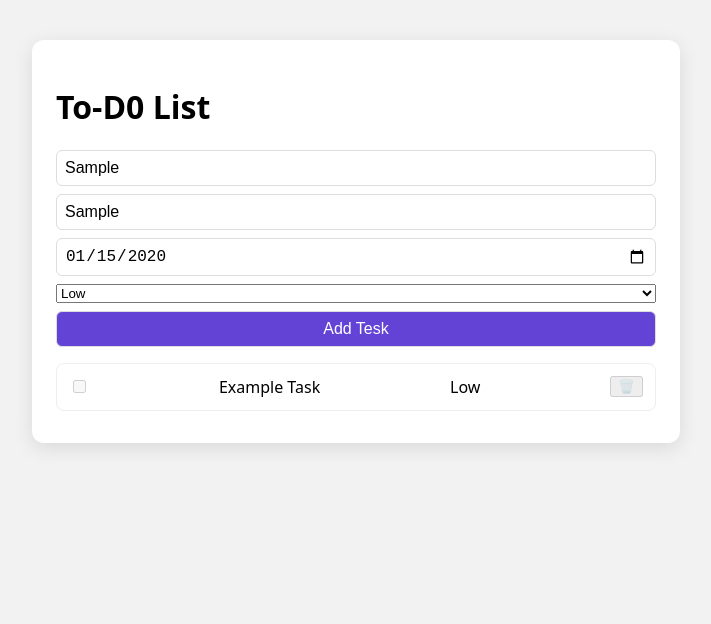
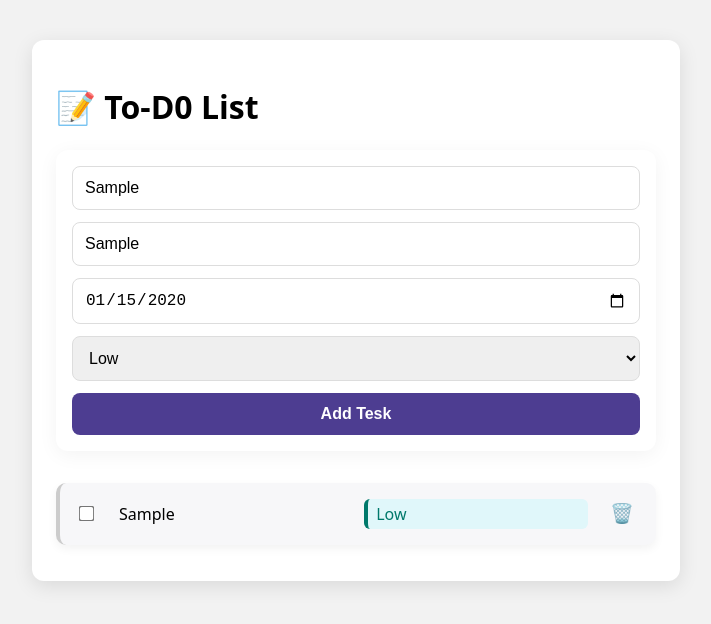
Before and after one commit to ManiGOo/tops_todo, a website built with Vite: page index.html in a window 1280 px wide. Both pictures are taken after typing "Sample", "Sample", "2020-01-15" into the empty fields and a click on the button "Add Tesk". Shown: the whole page, without its empty margins (284-995 px from the left). Built offline with nearby package versions, Linux system fonts and the light colour scheme; a web font is replaced by a local one.

Commit message:
Added new dom style overall and functionality for creating tasks v-1

```diff
--- a/src/dom.js
+++ b/src/dom.js
@@ -1,3 +1,7 @@
+import { createTodo } from "./todo";
+
+let todos = [];
+
 export function renderStaticUI() {
     const app = document.getElementById('app');
     app.innerHTML = '';
@@ -7,7 +11,7 @@ export function renderStaticUI() {
 
     // Heading
     const heading = document.createElement('h1');
-    heading.textContent = 'To-D0 List';
+    heading.textContent = '📝 To-D0 List';
 
     // Form Layout
     const form = document.createElement('div');
@@ -21,16 +25,38 @@ export function renderStaticUI() {
     addBtn.textContent = 'Add Tesk';
     addBtn.classList.add('add-task-btn');
 
+
+    // Form submit login
+    addBtn.addEventListener('click', () => {
+        const title = titleInput.value.trim();
+        if (title === '') return;
+
+        const todo = createTodo(
+            title,
+            descInput.value.trim(),
+            dueInput.value,
+            priotitySelect.value,
+        );
+
+        todos.push(todo);
+        renderTodoList(wrapper);
+        clearInputs([titleInput, descInput, dueInput]);
+    });
+
     form.append(titleInput, descInput, dueInput, priotitySelect, addBtn);
+    wrapper.append(heading, form)
 
-    // Task container Placeholder
-    const list = document.createElement('div');
-    list.classList.add('task-list');
-    list.innerHTML =
-        "<div class='task-card placeholder'><input type='checkbox' disabled /> <span>Example Task</span><span class='priority low'>Low</span> <button disabled>🗑️</button></div>";
+    // Add list Container
+    const listContainer = document.createElement('div');
+    listContainer.id = 'todo-list';
+    wrapper.appendChild(listContainer);
 
-    wrapper.append(heading, form, list);
-    app.appendChild(wrapper)
+    app.appendChild(wrapper);
+}
+
+// Helper function to clear inputs
+function clearInputs(inputs) {
+    inputs.forEach((input) => (input.value));
 }
 
 function createInput(type, placeholder) {
@@ -41,9 +67,53 @@ function createInput(type, placeholder) {
     return input;
 }
 
+// Task Rendering
+function renderTodoList(wrapper) {
+    const listContainer = wrapper.querySelector('#todo-list');
+    listContainer.innerHTML = '';
+
+    if (todos.length === 0) {
+        listContainer.innerHTML = '<p>No tasks yet.</p>';
+        return;
+    }
+    todos.forEach((todo) => {
+        const card = document.createElement('div');
+        card.classList.add('task-card');
+
+        const checkbox = document.createElement('input');
+        checkbox.type = 'checkbox';
+        checkbox.checked = todo.completed;
+        checkbox.addEventListener('change', () => {
+            todo.completed = !todo.completed;
+            renderTodoList(wrapper);
+        });
+
+        const title = document.createElement('span')
+        title.textContent = todo.title
+        if (todo.completed) title.style.textDecoration = 'line-through'
+
+        const priority = document.createElement('span')
+        priority.textContent = todo.priority
+        priority.classList.add('priority', todo.priority)
+
+        const deleteBtn = document.createElement('button')
+        deleteBtn.textContent = '🗑️'
+        deleteBtn.addEventListener('click', () => {
+            todos = todos.filter((t) => t.id !== todo.id)
+            renderTodoList(wrapper)
+        })
+
+        card.append(checkbox, title, priority, deleteBtn)
+        listContainer.appendChild(card)
+    })
+}
+
+
+// Factory Helper
+
 function createSelect(options) {
     const select = document.createElement('select');
-    select.classList.add('priotity-select');
+    select.classList.add('priority-select');
     options.forEach(element => {
         const o = document.createElement('option');
         o.value = element.toLowerCase();
--- a/src/main.js
+++ b/src/main.js
@@ -1,4 +1,4 @@
 import "./style.css";
-import { renderStaticUI } from "./dom";
+import { renderStaticUI } from "./dom.js";
 
 renderStaticUI();
--- a/src/style.css
+++ b/src/style.css
@@ -14,28 +14,48 @@ body {
     border-radius: 12px;
     box-shadow: 0 5px 20px rgba(0,0,0,0.1);
 }
-.todo-form{
-    display: grid;
-    gap: 0.5rem;
-    margin-bottom: 1rem;
+.todo-form {
+  display: grid;
+  gap: 0.75rem;
+  margin-bottom: 2rem;
+  background-color: #ffffff;
+  padding: 1rem;
+  border-radius: 12px;
+  box-shadow: 0 4px 20px rgba(0, 0, 0, 0.05);
 }
 
-.form-input,
-.priority-select,
-.add-task-btn {
-    padding: 0.5rem;
-    font-size: 1rem;
-    border-radius: 6px;
-    border: 1px solid #ddd;
+.todo-form input,
+.todo-form select {
+  padding: 0.75rem;
+  font-size: 1rem;
+  border: 1px solid #ddd;
+  border-radius: 8px;
+  outline: none;
+  transition: border-color 0.3s;
+}
+
+.todo-form input:focus,
+.todo-form select:focus {
+  border-color: #4caf50;
+  box-shadow: 0 0 0 2px rgba(76, 175, 80, 0.2);
 }
 
 .add-task-btn {
-    background: #6343d6;
-    color: white;
-    cursor: pointer;
+  padding: 0.75rem;
+  font-size: 1rem;
+  font-weight: bold;
+  background-color: #4d3d91;
+  color: white;
+  border: none;
+  border-radius: 8px;
+  cursor: pointer;
+  transition: background-color 0.3s;
 }
 
-.task-list .task-card {
+.add-task-btn:hover {
+  background-color: #388e3c;
+}
+/* .task-list .task-card {
     display: flex;
     align-items: center;
     justify-content: space-between;
@@ -43,8 +63,79 @@ body {
     padding: 0.75rem;
     border-radius: 0.5rem;
     margin-bottom: 0.5rem;
+} */
+.task-card {
+  display: flex;
+  align-items: center;
+  justify-content: space-between;
+  gap: 1rem;
+  padding: 1rem;
+  margin-bottom: 0.75rem;
+  border-radius: 10px;
+  background-color: #f7f7f9;
+  border-left: 4px solid #ccc;
+  box-shadow: 0 4px 10px rgba(0, 0, 0, 0.05);
+  transition: transform 0.2s ease;
 }
 
+.task-card:hover {
+  transform: translateY(-2px);
+  background-color: #ffffff;
+}
+
+/* Checkbox & Title */
+.task-card input[type="checkbox"] {
+  transform: scale(1.2);
+  margin-right: 10px;
+}
+
+.task-card span {
+  flex-grow: 1;
+  font-size: 1rem;
+  font-weight: 500;
+}
+
+/* Priority Tag Styling */
+.priority {
+  font-size: 0.85rem;
+  font-weight: bold;
+  padding: 4px 8px;
+  border-radius: 6px;
+  text-transform: capitalize;
+}
+
+.priority.low {
+  background-color: #e0f7fa;
+  color: #00796b;
+  border-left: 4px solid #00796b;
+}
+
+.priority.medium {
+  background-color: #fff3e0;
+  color: #ef6c00;
+  border-left: 4px solid #ef6c00;
+}
+
+.priority.high {
+  background-color: #ffebee;
+  color: #c62828;
+  border-left: 4px solid #c62828;
+}
+
+/* Delete Button */
+.task-card button {
+  background: none;
+  border: none;
+  font-size: 1.2rem;
+  cursor: pointer;
+  color: #ff5252;
+  transition: transform 0.2s ease;
+}
+
+.task-card button:hover {
+  transform: scale(1.2);
+  color: #d32f2f;
+}
 .task-card .priority-low {
     color: #ffa500;
 }
@@ -54,3 +145,17 @@ body {
 .task-card .priority-high {
     color: #ff0000;
 }
+
+@media (max-width: 600px) {
+  .todo-wrapper {
+    padding: 1rem;
+  }
+
+  .todo-form {
+    grid-template-columns: 1fr;
+  }
+
+  .add-task-btn {
+    width: 100%;
+  }
+}
--- a/src/todo.js
+++ b/src/todo.js
@@ -0,0 +1,11 @@
+export function createTodo(title, description='', dueDate='', priority='low') {
+    return {
+        id: crypto.randomUUID(),
+        title,
+        description,
+        dueDate,
+        priority,
+        complete: false,
+        creadtedAt: new Date().toISOString(),
+    };
+};
```
